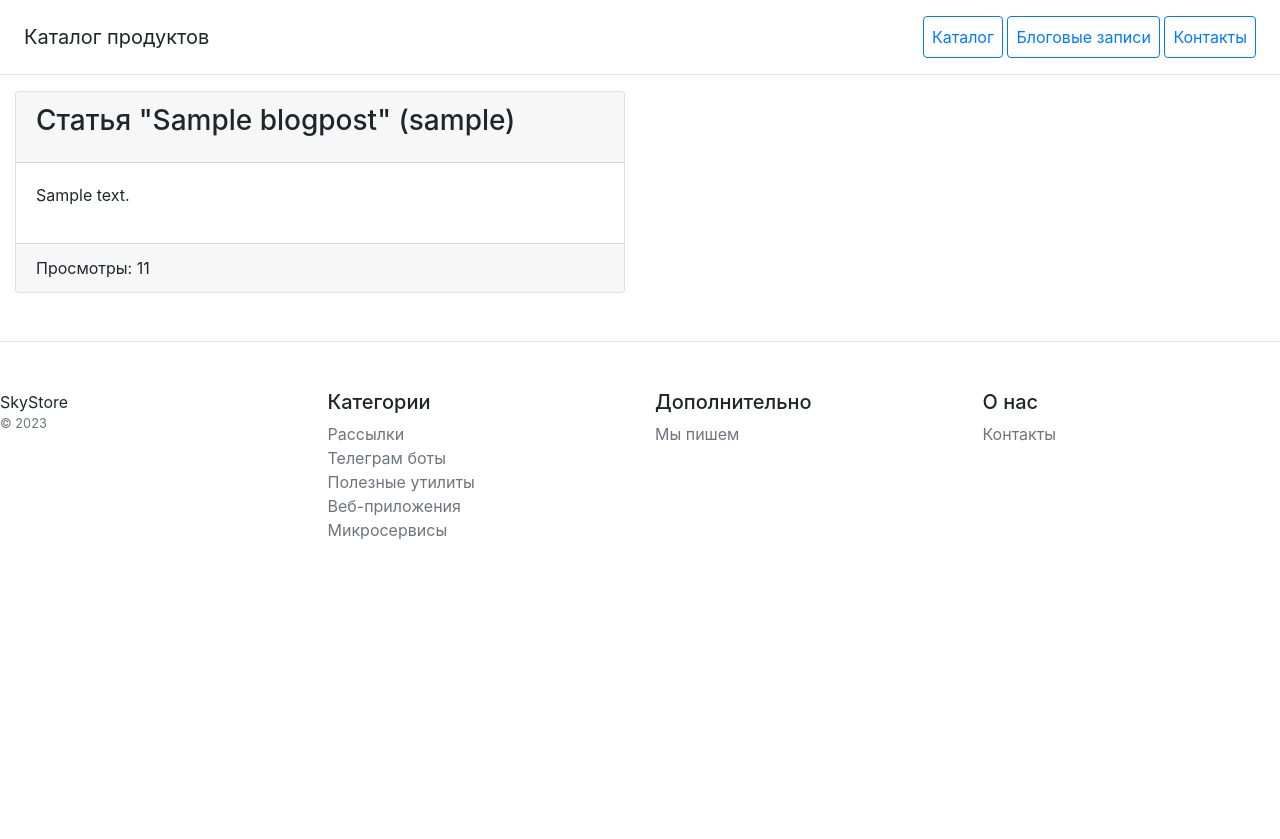
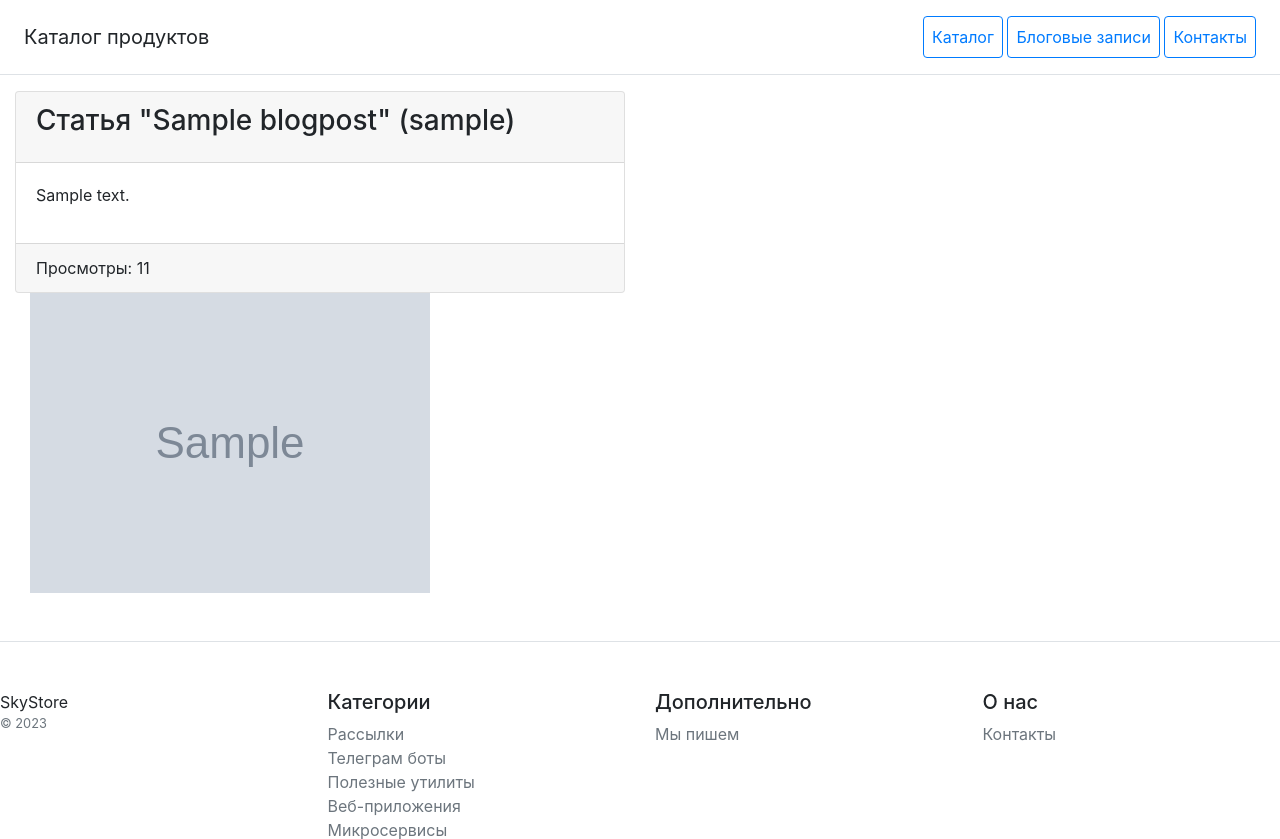
Before and after one commit to djKeysi/catalog, a Django app: page /blogpost/view/1/ in a window 1280 px wide. Shown: the top 839 px of the page. Before the commit the page ends 539 px from the top, so only its background shows below. Run offline with Django 4.2, Linux system fonts and the light colour scheme; tables that the repository leaves empty hold one stand-in row (values such as "Sample post"); grey boxes marked "Sample" are stand-in pictures; some libraries are stand-ins or nearby versions.

Commit message:
end homework

```diff
--- a/blogposts/templates/blogposts/blogpost_detail.html
+++ b/blogposts/templates/blogposts/blogpost_detail.html
@@ -19,9 +19,12 @@
                     <div class="card-footer">
                         Просмотры: {{ object.views_count }}
                     </div>
-
+                </div>
+                <div class="col-6">
+                    <img alt="нет картинки" src="/media/{{ object.picture }}"/>
                 </div>
             </div>
         </div>
     </div>
+    </div>
 {% endblock %}
--- a/blogposts/templates/blogposts/blogpost_form.html
+++ b/blogposts/templates/blogposts/blogpost_form.html
@@ -6,7 +6,7 @@
             <div class="col-6">
                 <div class="card">
                     <div class="card-body">
-                        <form method="post">
+                        <form method="post" enctype="multipart/form-data">
                             {% csrf_token %}
                             {{ form.as_p }}
 
@@ -23,7 +23,7 @@
 
                     </div>
 
-                </div>
+
             </div>
         </div>
     </div>
```
